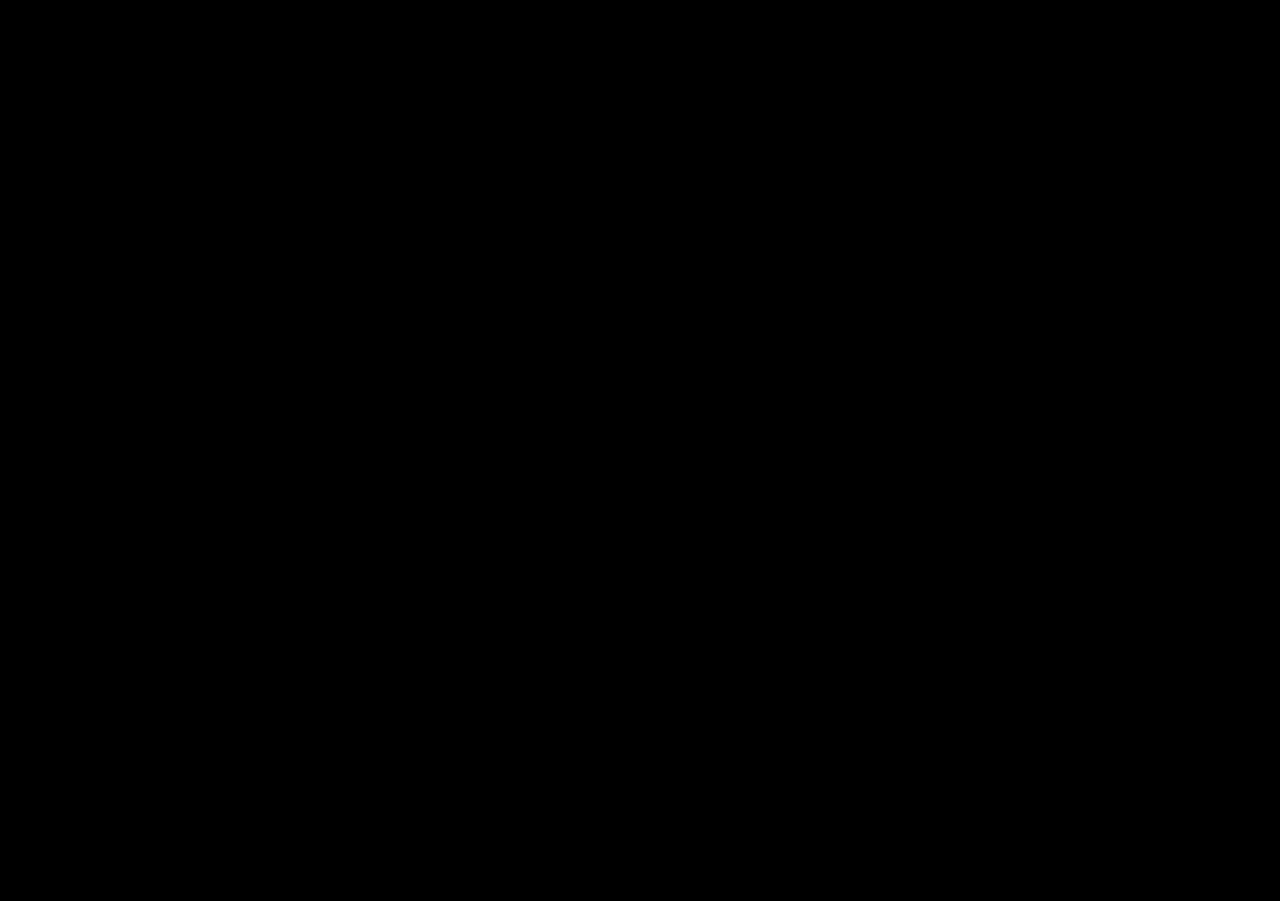
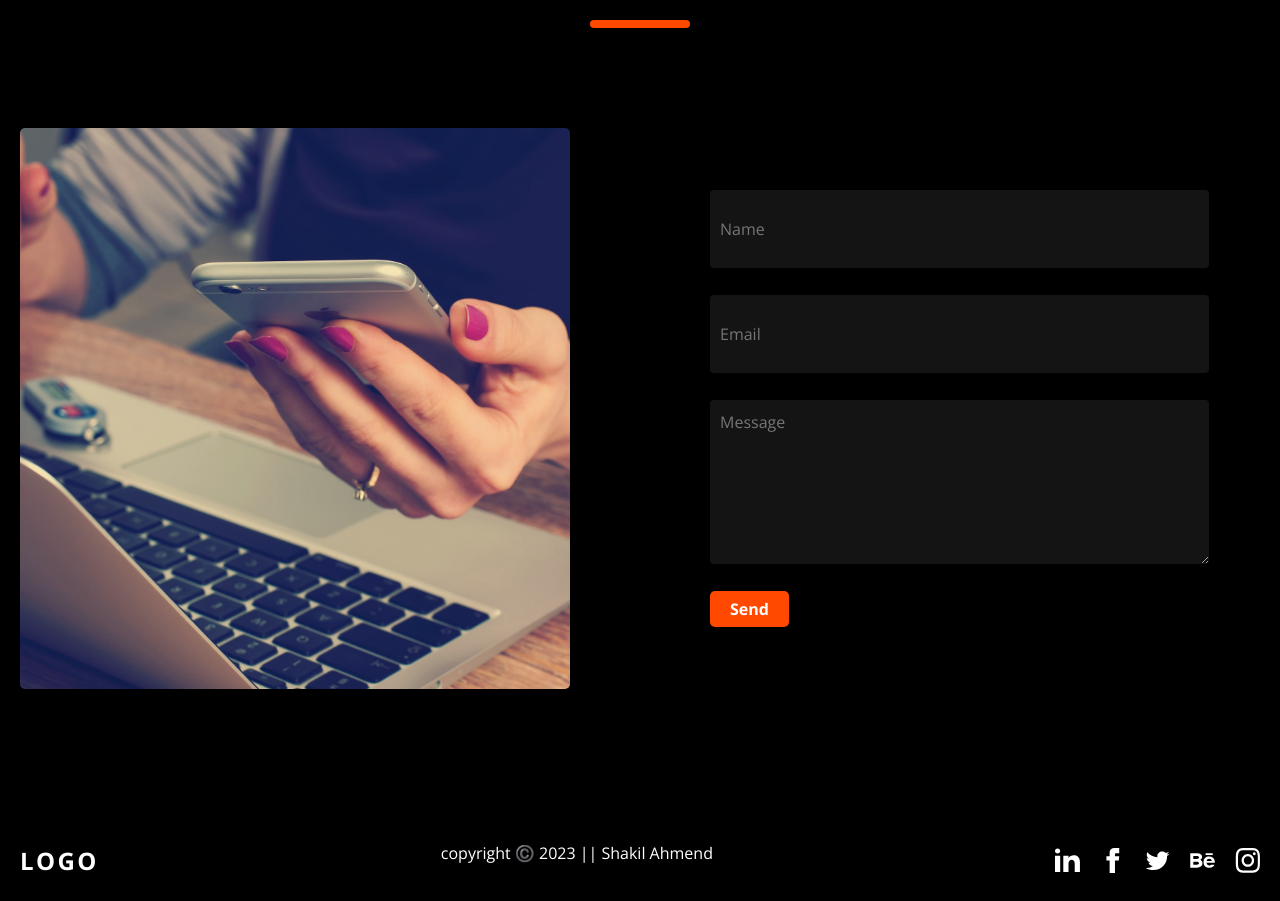
Before and after one commit to pixprocoder/shakil_portfolio, a Next.js app: page / in a window 1280 px wide. Shown: the part 3944-4845 px from the top of the page. Before the commit the page ends 3755 px from the top, so only its background shows below. Built offline with nearby package versions, Linux system fonts and the light colour scheme.

Commit message:
finished

```diff
--- a/app/globals.css
+++ b/app/globals.css
@@ -9,6 +9,40 @@
 /* Section margin */
 .sectionContainer {
   margin-top: 132px;
+}
+/* Footer container */
+.footerContainer {
+  display: flex;
+  justify-content: space-between;
+  align-items: center;
+  padding: 20px 0;
+  color: #fff;
+}
+.footerSocialIconContainer {
+  display: flex;
+  gap: 20px;
+}
+
+/* form */
+form {
+  display: flex;
+  gap: 27px;
+  flex-direction: column;
+}
+form input {
+  width: 499px;
+  height: 78px;
+  border-radius: 4px;
+  background: #141414;
+  border: none;
+  padding: 10px;
+}
+form textarea {
+  border-radius: 4px;
+  background: #141414;
+  border: none;
+  padding: 10px;
+  width: 499px;
 }
 
 /* Testimonials section */
--- a/app/page.tsx
+++ b/app/page.tsx
@@ -1,7 +1,9 @@
 import AboutPage from "@/components/about";
+import ContactPage from "@/components/contact";
 import HeroPage from "@/components/hero";
 import OverviewCardPage from "@/components/overviewCard";
 import PortfolioPage from "@/components/portfolio";
+import FooterPage from "@/components/shared/footer";
 import { NavBar } from "@/components/shared/navBar";
 import TestimonialsPage from "@/components/testimonials";
 
@@ -19,6 +21,8 @@
         <AboutPage />
         <PortfolioPage />
         <TestimonialsPage />
+        <ContactPage />
+        <FooterPage />
       </section>
     </div>
   );
--- /dev/null
+++ b/components/contact.tsx
@@ -0,0 +1,42 @@
+import Image from "next/image";
+import contact from "../public/assets/contact.jpg";
+
+function ContactPage() {
+  return (
+    <div className="sectionContainer">
+      <div className="sectionHeading">
+        <h1 className="sectionTitle">
+          Contact
+          <span style={{ color: "#fff" }}> Me</span>
+        </h1>
+        <div className="sectionLine"></div>
+      </div>
+      {/* Contact */}
+      <div className="contactContainer">
+        <div className="aboutMeContainer">
+          <div className="aboutMeLeft">
+            <Image src={contact} alt="profile" />
+          </div>
+          <div className="aboutMeRight">
+            <form className="d-flex">
+              <input type="text" name="" id="" placeholder="Name" />
+              <input type="text" name="" id="" placeholder="Email" />
+              <textarea
+                rows={6}
+                cols={20}
+                name=""
+                id=""
+                placeholder="Message"
+              />
+              <div>
+                <button className="primaryBtn">Send</button>
+              </div>
+            </form>
+          </div>
+        </div>
+      </div>
+    </div>
+  );
+}
+
+export default ContactPage;
--- /dev/null
+++ b/components/shared/footer.tsx
@@ -0,0 +1,26 @@
+import linkedIn from "../../public/assets/Linkedin.svg";
+import Facebook from "../../public/assets/Facebook.svg";
+import Instagram from "../../public/assets/Instagram.svg";
+import Twitter from "../../public/assets/Twitter.svg";
+import Behance from "../../public/assets/Behance.svg";
+import Image from "next/image";
+
+function FooterPage() {
+  return (
+    <footer className="sectionContainer">
+      <div className="footerContainer">
+        <div className="logo">LOGO</div>
+        <p>copyright ©️ 2023 || Shakil Ahmend </p>
+        <div className="footerSocialIconContainer">
+          <Image width={25} height={25} src={linkedIn} alt="linkedIn" />
+          <Image width={25} height={25} src={Facebook} alt="Facebook" />
+          <Image width={25} height={25} src={Twitter} alt="Twitter" />
+          <Image width={25} height={25} src={Behance} alt="Behance" />
+          <Image width={25} height={25} src={Instagram} alt="Instagram" />
+        </div>
+      </div>
+    </footer>
+  );
+}
+
+export default FooterPage;
```
